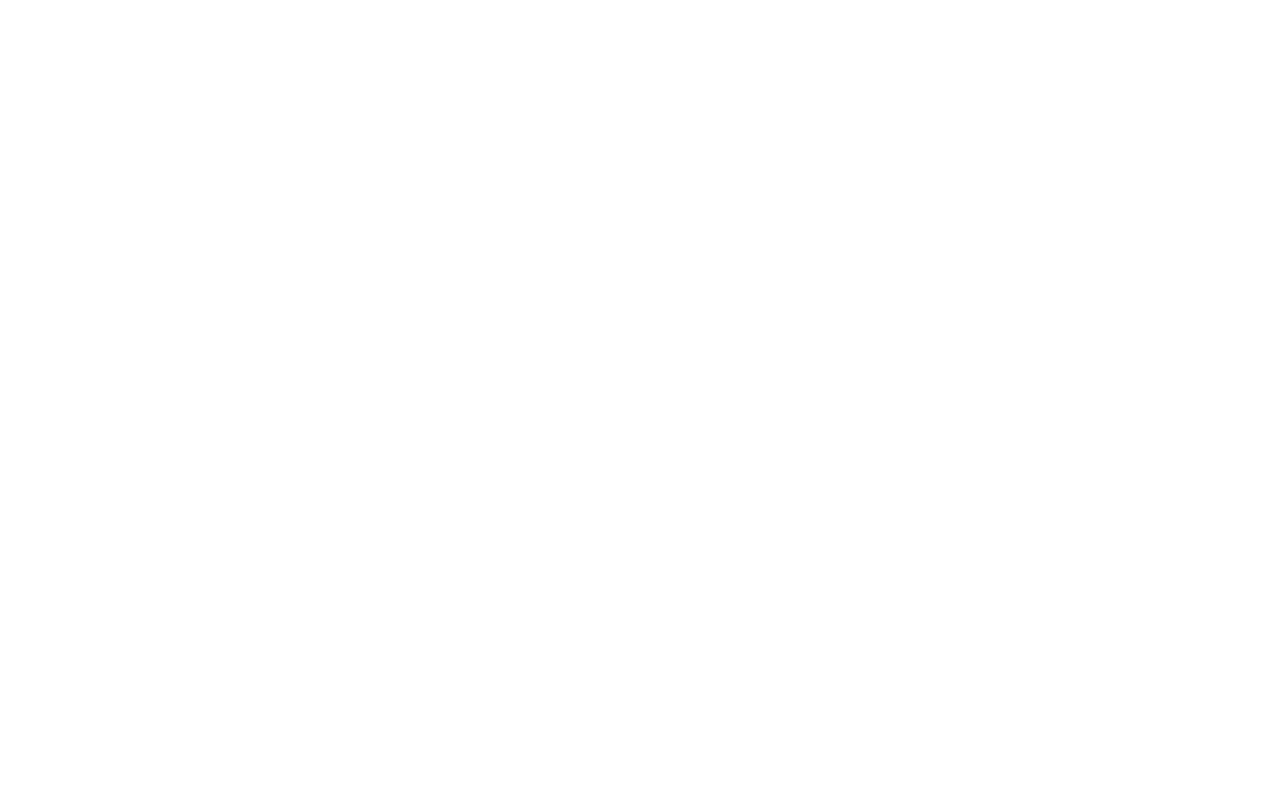
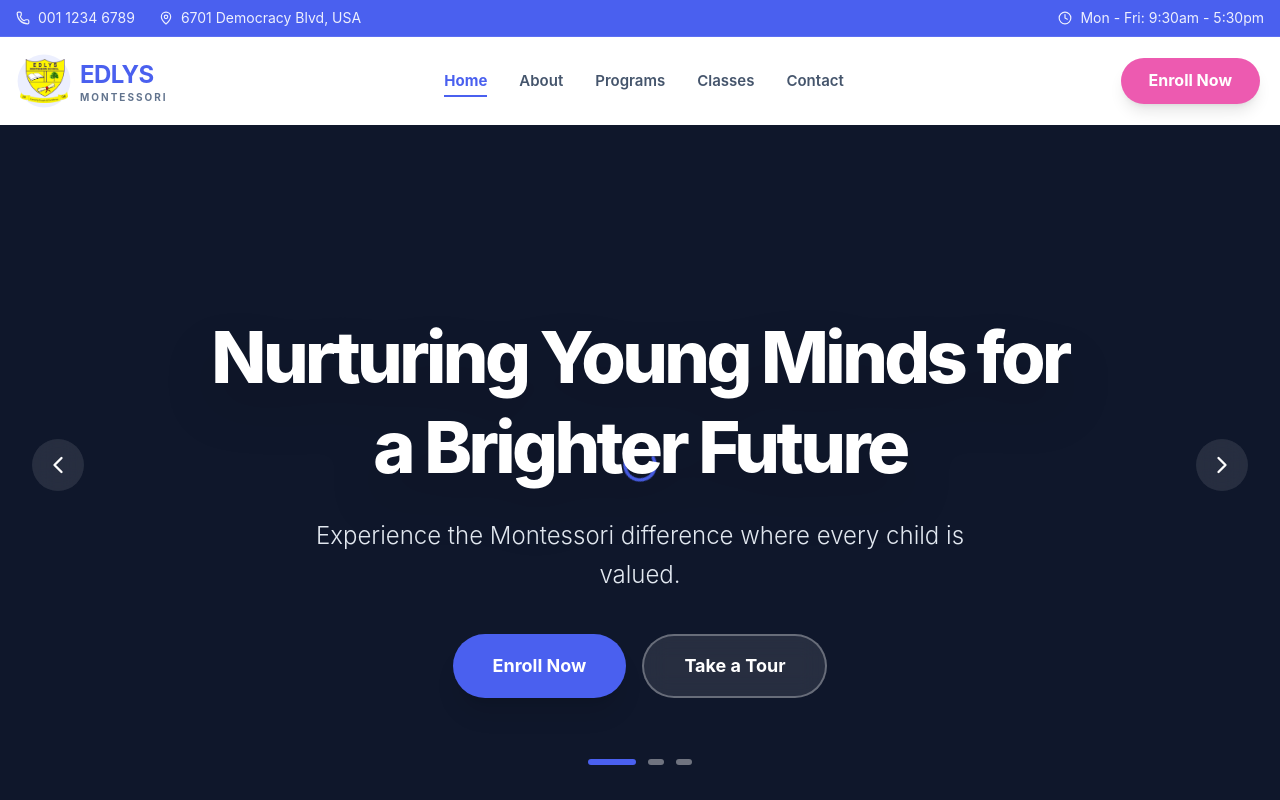
Before and after one commit to Sakyi/edms, a React (Vite) app: page / in a window 1280 px wide. Before the commit this address had no page. Shown: the top 800 px of the page. Built offline with nearby package versions, Linux system fonts and the light colour scheme.

Commit message:
made changes to the markup file

```diff
--- a/src/markup/MarkUp.jsx
+++ b/src/markup/MarkUp.jsx
@@ -7,7 +7,7 @@
     <Router basename="/">
       <div className="">
         <Routes>
-          <Route path="/edms" element={<HomePage />} />
+          <Route path="/" element={<HomePage />} />
         </Routes>
       </div>
       {/* <ScrollToTop /> */}
```
